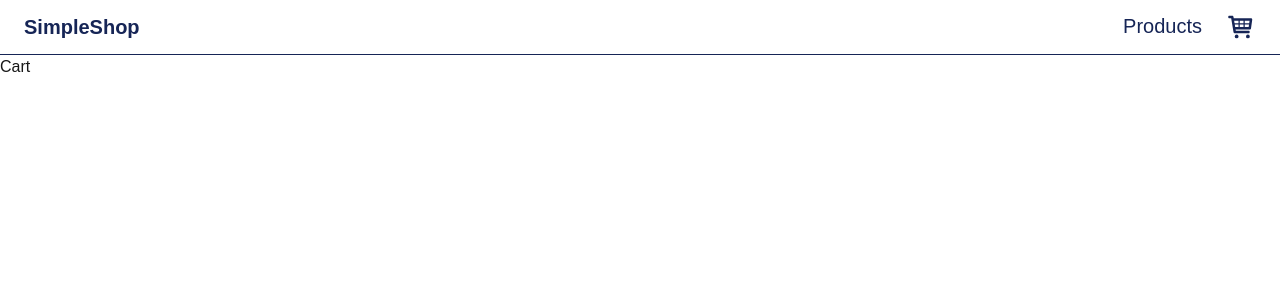
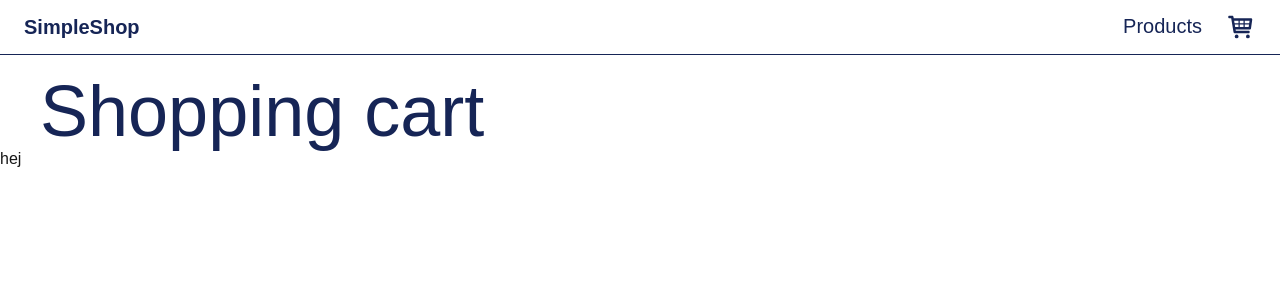
Before and after one commit to loje0003/simpelshop, a Next.js app: page /cart in a window 1280 px wide. Shown: the top 300 px of the page. Built offline with nearby package versions, Linux system fonts and the light colour scheme.

Commit message:
cart opstart

```diff
--- a/src/app/cart/page.js
+++ b/src/app/cart/page.js
@@ -1,5 +1,12 @@
+import Kurv from "@/components/Kurv";
+
 const Cart = () => {
-  return <h1>Cart</h1>;
+  return (
+    <div>
+      <h1 className="text-7xl text-blue-950 mx-10 mt-5">Shopping cart</h1>
+      <Kurv />
+    </div>
+  );
 };
 
 export default Cart;
--- a/src/components/DetailProduct.jsx
+++ b/src/components/DetailProduct.jsx
@@ -42,9 +42,9 @@ const ProductDetail = ({ product, images, title }) => {
           </div>
 
           <div className="flex gap-4 mt-8">
-            <Button className="bg-black text-white px-6 py-3 rounded-xl hover:bg-gray-800 transition">LÆG I KURV</Button>
+            <Button className="bg-black text-white px-6 py-3 rounded-xl hover:bg-gray-800 transition">Add to cart</Button>
 
-            <Button className="border border-gray-300 px-6 py-3 rounded-xl hover:bg-gray-100 transition">Tilbage</Button>
+            <Button className="border border-gray-300 px-6 py-3 rounded-xl hover:bg-gray-100 transition">Back</Button>
           </div>
         </div>
       </div>
--- a/src/components/Kurv.jsx
+++ b/src/components/Kurv.jsx
@@ -0,0 +1,9 @@
+const Kurv = () => {
+  return (
+    <div>
+      <h1>hej</h1>
+    </div>
+  );
+};
+
+export default Kurv;
```
